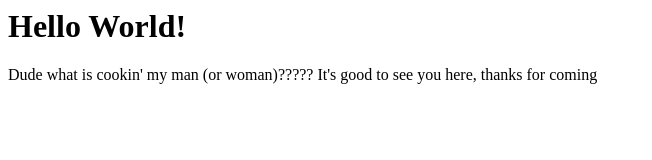
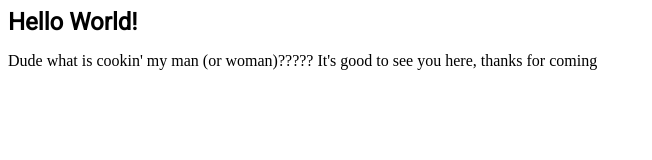
Before and after one commit to Togeffet/Togeffet.github.io, a plain HTML site: page index.html in a window 1280 px wide. Shown: the whole page, without its empty margins (0-652 px from the left). Drawn offline with Linux system fonts and the light colour scheme.

Commit message:
css that hopefully works

```diff
--- a/index.html
+++ b/index.html
@@ -2,6 +2,8 @@
 <html>
   <head>
     <title>The greatest website</title>
+    <link rel="stylesheet" type="text/css" href="style.css">
+    <link href="https://fonts.googleapis.com/css?family=Roboto" rel="stylesheet">
   </head>
 
   <body>
--- /dev/null
+++ b/style.css
@@ -0,0 +1,4 @@
+h1 {
+  font-family: 'Roboto', sans-serif;
+  font-size: 3vmin;
+}
```
